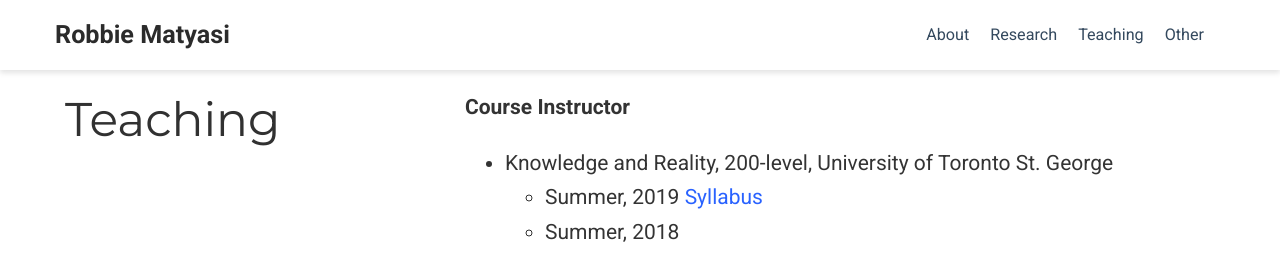
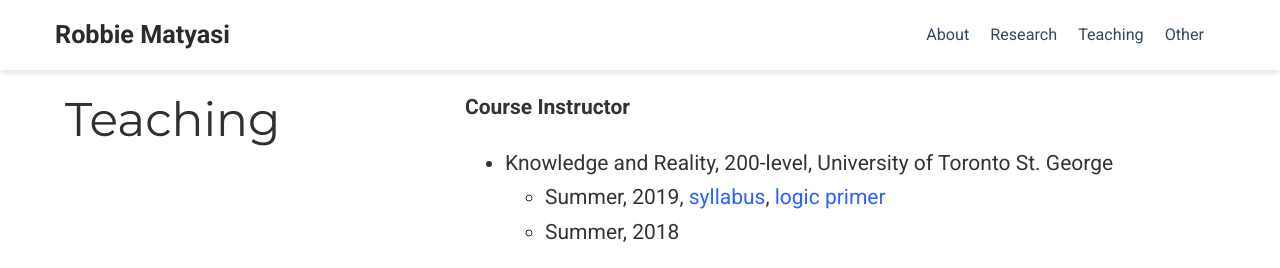
Before and after one commit to robertmatyasi/robertmatyasi.github.io, a plain HTML site: page teaching/index.html in a window 1280 px wide. Shown: the top 268 px of the page. Drawn offline with nearby package versions, Linux system fonts and the light colour scheme; some packages are replaced by stand-ins of ours; some icons are missing.

Commit message:
added logic primer

```diff
--- a/teaching/index.html
+++ b/teaching/index.html
@@ -501,7 +501,7 @@
 <ul>
 <li>Knowledge and Reality, 200-level, University of Toronto St. George
 <ul>
-<li>Summer, 2019 <a href="Matyasi_PHL232H1F-SG-Syllabus_2019.pdf">Syllabus</a></li>
+<li>Summer, 2019, <a href="Matyasi_PHL232H1F-SG-Syllabus_2019.pdf">syllabus</a>, <a href="matyasi_KR_logic_primer.pdf">logic primer</a></li>
 <li>Summer, 2018</li>
 </ul>
 </li>
```
Also changed, not shown: 1 other file.
